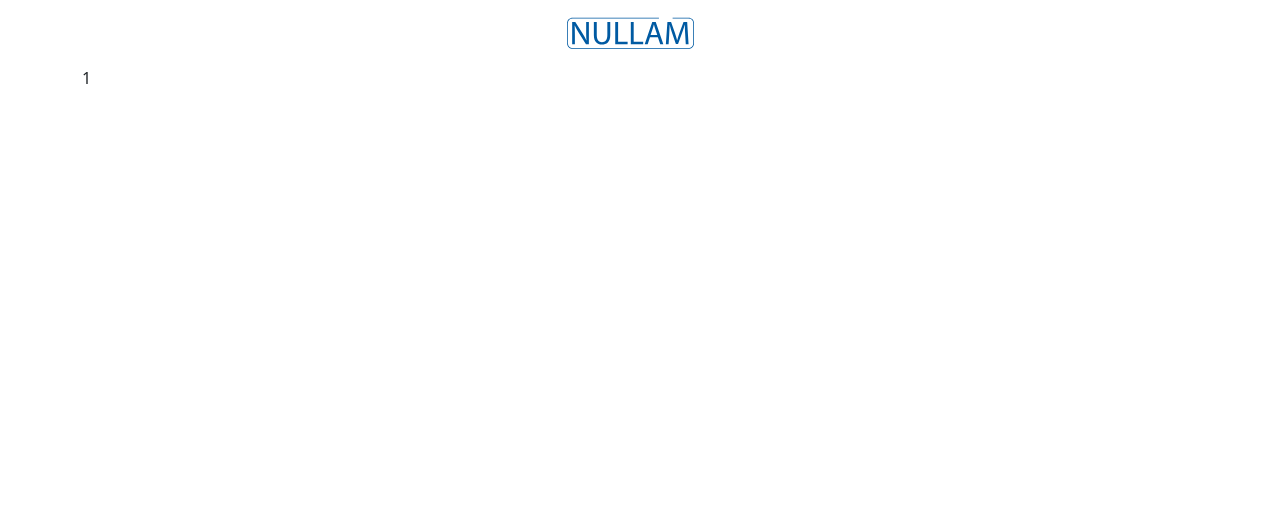
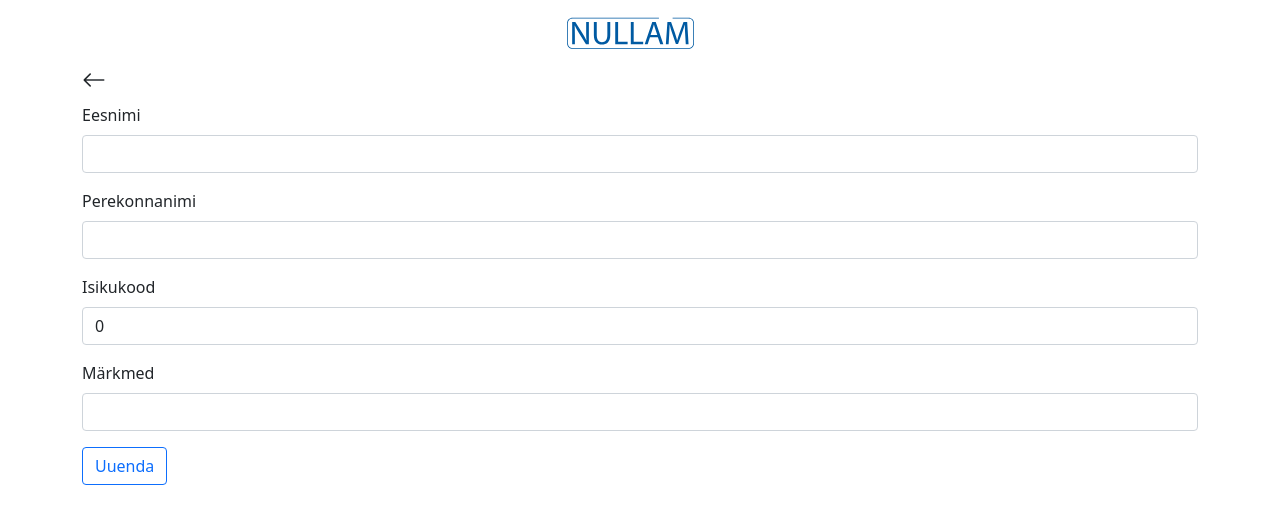
Before and after one commit to ivom2k/rik-mvc, a Vue app in the folder rik-web/: page /personedit/1 in a window 1280 px wide. Shown: the top 524 px of the page. Built offline with nearby package versions, Linux system fonts and the light colour scheme.

Commit message:
feat: PersonEdit updatePerson() and view

```diff
--- a/rik-web/src/views/person/PersonEdit.vue
+++ b/rik-web/src/views/person/PersonEdit.vue
@@ -1,15 +1,76 @@
 <script setup lang="ts">
+import type IPerson from '@/domain/IPerson';
+import router from '@/router/router';
+import { usePersonStore } from '@/stores/personStore';
+import { ref, type Ref } from 'vue';
+
+
+const personStore = usePersonStore();
+
+let person: IPerson | undefined;
+let id: string;
+let firstName: Ref<string> = ref("");
+let lastName: Ref<string> = ref("");
+let personalIdentificationCode: Ref<number> = ref(0);
+let notes: Ref<string | undefined> = ref("");
 
 const props = defineProps({
     id: String
 });
 
+if (props.id !== undefined) {
+    person = personStore.$state.persons.find((p) => p.id === props.id);
+
+    if (person !== undefined) {
+
+        if (person.id !== undefined) {
+            id = person.id;
+        }
+
+        firstName = ref(person.firstName);
+        lastName = ref(person.lastName);
+        personalIdentificationCode = ref(person.personalIdentificationCode);
+        notes = ref(person.notes);
+    }
+}
+
+async function updatePerson() {
+    await personStore.updatePerson(id,
+        {
+            id: id,
+            firstName: firstName.value,
+            lastName: lastName.value,
+            personalIdentificationCode: personalIdentificationCode.value,
+            notes: notes.value
+        });
+
+    router.go(-1);
+}
+
 </script>
 
 <template>
-<div class="container">
+    <div class="container">
 
-    {{ props.id }}
+        <h4 type="button" v-on:click="router.go(-1)" class="h4"><i class="bi bi-arrow-left"></i></h4>
 
-</div>
+        <div class="mb-3">
+            <label class="form-label">Eesnimi</label>
+            <input v-model="firstName" type="text" class="form-control">
+        </div>
+        <div class="mb-3">
+            <label class="form-label">Perekonnanimi</label>
+            <input v-model="lastName" type="text" class="form-control">
+        </div>
+        <div class="mb-3">
+            <label class="form-label">Isikukood</label>
+            <input v-model="personalIdentificationCode" type="text" class="form-control">
+        </div>
+        <div class="mb-3">
+            <label class="form-label">Märkmed</label>
+            <input v-model="notes" type="text" class="form-control">
+        </div>
+
+        <button v-on:click="updatePerson()" type="button" class="btn btn-outline-primary">Uuenda</button>
+    </div>
 </template>
```
